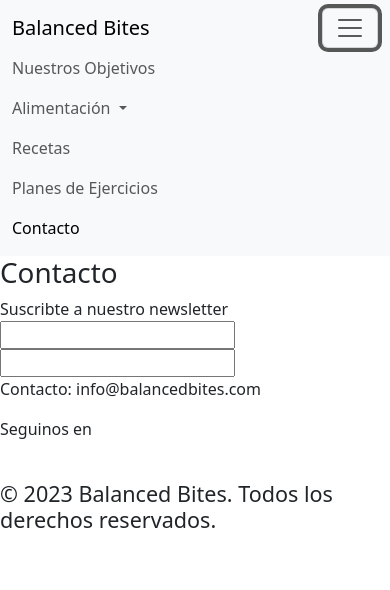
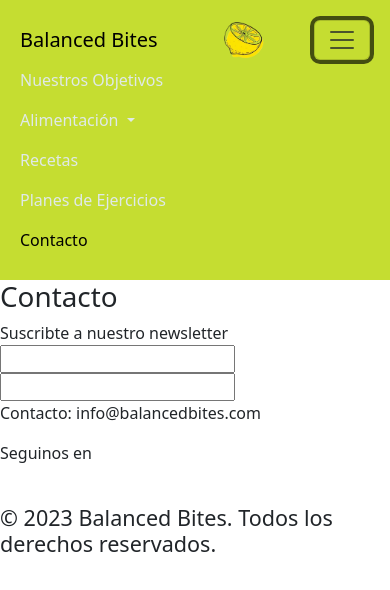
Before and after one commit to vicc2202/balanced-bites, a plain HTML site: page pages/contacto.html in a window 390 px wide. Both pictures are taken after a click on the button "Toggle navigation". Drawn offline with nearby package versions, Linux system fonts and the light colour scheme.

Commit message:
Tercer commit: comentarios agregados, arreglos en el navbar, favicon agregado

```diff
--- a/css/main.css
+++ b/css/main.css
@@ -3,3 +3,21 @@
     padding: 0;
     box-sizing: border-box
 }
+
+/* Inicio estilos navegador */
+.navegador {
+    background-color: rgb(197,221,49);
+    max-width: 100%;
+    margin: 0px;
+    padding: 0px;
+
+}
+
+.caja-navegador {
+    padding: 20px;
+}
+
+.texto-navegador {
+    color: rgb(223,233,232);
+}
+/* Fin estilos navegador */
--- a/pages/contacto.html
+++ b/pages/contacto.html
@@ -6,21 +6,24 @@
     <title>Contacto</title>
     <link href="https://cdn.jsdelivr.net/npm/bootstrap@5.3.2/dist/css/bootstrap.min.css" rel="stylesheet" integrity="sha384-T3c6CoIi6uLrA9TneNEoa7RxnatzjcDSCmG1MXxSR1GAsXEV/Dwwykc2MPK8M2HN" crossorigin="anonymous">
     <link rel="stylesheet" href="../css/main.css">
+    <link rel="shortcut icon" href="../images/favicon.png" type="image/x-icon">
 </head>
 <body>
-    <header>
-        <nav class="navbar navbar-expand-lg bg-body-tertiary">
-            <div class="container-fluid">
+  <!-- Inicio Header -->
+    <header class="navegador sticky-top caja-navegador">
+        <nav class="navbar navbar-expand-lg bg-body-tertiary navegador">
+            <div class="container-fluid navegador">
                 <a class="navbar-brand" href="../index.html">Balanced Bites</a>
+                <img src="../images/favicon.png" alt="Bootstrap" width="40">
                 <button class="navbar-toggler" type="button" data-bs-toggle="collapse" data-bs-target="#navbarNavDropdown" aria-controls="navbarNavDropdown" aria-expanded="false" aria-label="Toggle navigation">
                 <span class="navbar-toggler-icon"></span></button>
               <div class="collapse navbar-collapse" id="navbarNavDropdown">
                 <ul class="navbar-nav">
                   <li class="nav-item">
-                    <a class="nav-link" href="./nuestros-objetivos.html">Nuestros Objetivos</a>
+                    <a class="nav-link texto-navegador" href="./nuestros-objetivos.html">Nuestros Objetivos</a>
                   </li>
                   <li class="nav-item dropdown">
-                    <a class="nav-link dropdown-toggle" href="./planes-de-alimentacion.html" role="button" data-bs-toggle="dropdown" aria-expanded="false" aria-current="page">Alimentación
+                    <a class="nav-link dropdown-toggle texto-navegador" href="./planes-de-alimentacion.html" role="button" data-bs-toggle="dropdown" aria-expanded="false" aria-current="page">Alimentación
                     </a>
                     <ul class="dropdown-menu">
                       <li><a class="dropdown-item" href="./planes-de-alimentacion.html">Planes de Alimentación</a></li>
@@ -32,19 +35,21 @@
                       <li><a class="dropdown-item" href="#">Dieta y Tiroides</a></li>
                     </ul>
                   <li class="nav-item">
-                    <a class="nav-link " href="./recetas.html" >Recetas</a>
+                    <a class="nav-link texto-navegador" href="./recetas.html" >Recetas</a>
                   </li>
                   <li class="nav-item">
-                    <a class="nav-link" href="./planes-de-ejercicios.html">Planes de Ejercicios</a>
+                    <a class="nav-link texto-navegador" href="./planes-de-ejercicios.html">Planes de Ejercicios</a>
                   </li>
                   <li class="nav-item">
-                    <a class="nav-link active" href="./contacto.html" aria-current="page">Contacto</a>
+                    <a class="nav-link active texto-navegador" href="./contacto.html" aria-current="page">Contacto</a>
                   </li>
                 </ul>
                 </div>
             </div>
         </nav>
     </header>
+    <!-- Fin Header -->
+    <!-- Inicio Main -->
     <main>
         <section>
             <h1>Contacto</h1>
@@ -53,6 +58,8 @@
             </article>
         </section>
     </main>
+    <!-- Fin Main -->
+    <!-- Inicio Footer -->
     <footer>
         <form action="" method="" enctype="">
             <label for="">Suscribte a nuestro newsletter</label>
@@ -65,6 +72,7 @@
             <img src="" alt="">
             <h4>© 2023 Balanced Bites. Todos los derechos reservados.</h4>
 </footer>
+<!-- Fin Footer -->
 <script src="https://cdn.jsdelivr.net/npm/bootstrap@5.3.2/dist/js/bootstrap.bundle.min.js" integrity="sha384-C6RzsynM9kWDrMNeT87bh95OGNyZPhcTNXj1NW7RuBCsyN/o0jlpcV8Qyq46cDfL" crossorigin="anonymous"></script>
 </body>
 </html>
```
Also changed, not shown: index.html (+26 -8 lines), pages/nuestros-objetivos.html (+15 -8 lines), pages/planes-de-alimentacion.html (+15 -8 lines), pages/planes-de-ejercicios.html (+15 -8 lines), pages/recetas.html (+15 -8 lines), images/favicon.png (added).
